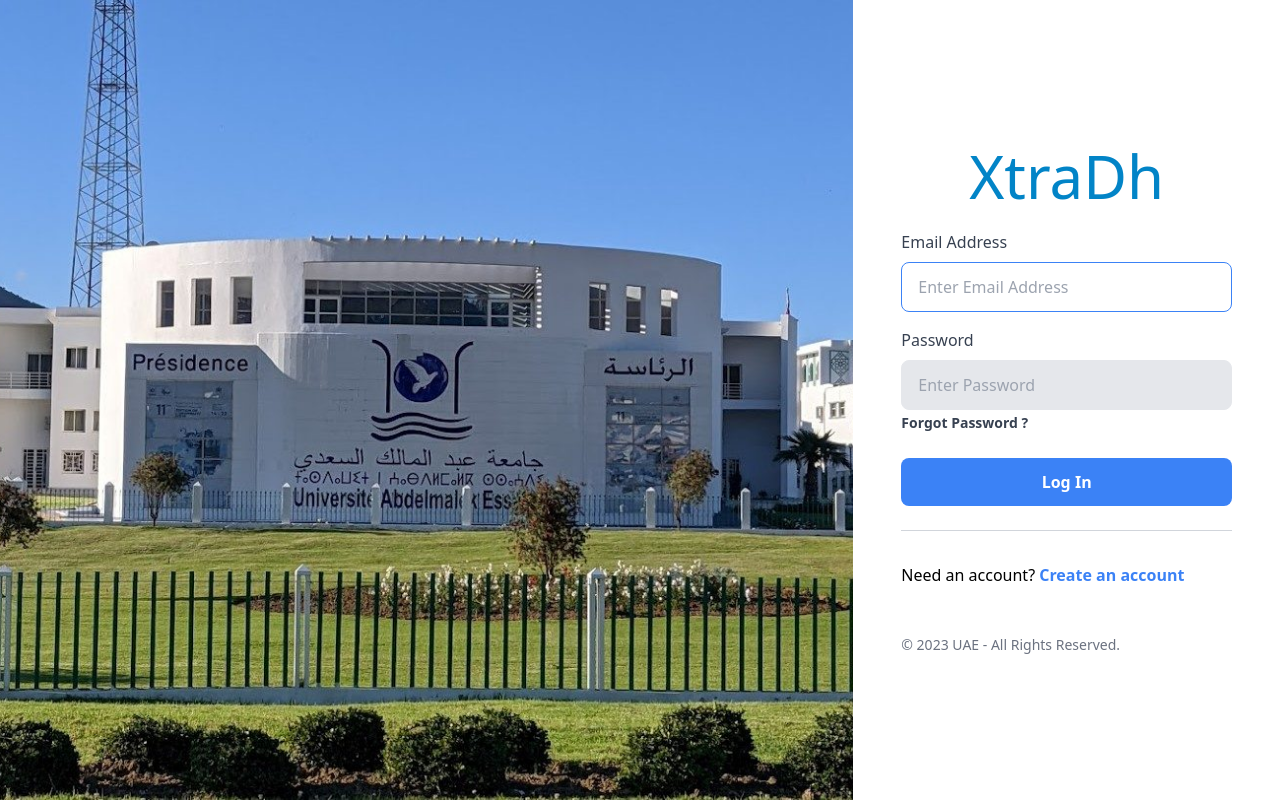
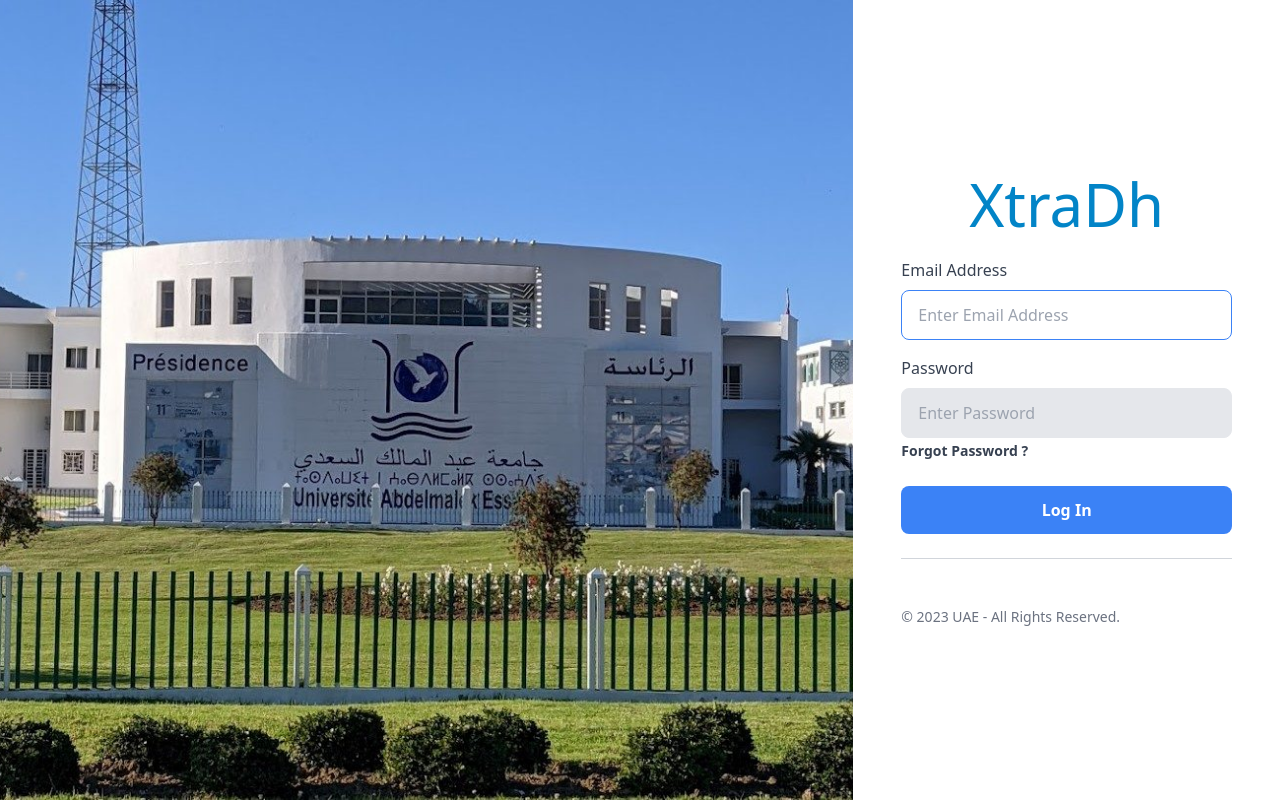
Before and after one commit to ELAALOUCH/XtraDh, a Vue app in the folder Frontend/vueproject/: page / in a window 1280 px wide. Built offline with nearby package versions, Linux system fonts and the light colour scheme.

Commit message:
login cnt

```diff
--- a/Frontend/vueproject/src/Pages/auth/Login.vue
+++ b/Frontend/vueproject/src/Pages/auth/Login.vue
@@ -43,14 +43,6 @@
 
      <hr class="my-6 border-gray-300 w-full">
 
-
-
-     <p class="mt-8">
-       Need an account?
-       <a href="#" class="text-blue-500 hover:text-blue-700 font-semibold">
-         Create an account
-       </a>
-     </p>
 
      <p class="text-sm text-gray-500 mt-12">&copy; 2023 UAE - All Rights Reserved.</p>
    </div>
--- a/Frontend/vueproject/src/router/index.js
+++ b/Frontend/vueproject/src/router/index.js
@@ -202,14 +202,14 @@
     path:'/Dash_users',
     name:'Dash_users',
     component:Dash_users,
-    /*beforeEnter: (to, from, next) => {
+    beforeEnter: (to, from, next) => {
 
       if(!store.getters['auth/authenticated']) {
         return next({ name: 'Login' })
       }
 
       next()
-    },*/
+    },
     redirect:'Profhome',
     children :[
       {
```
